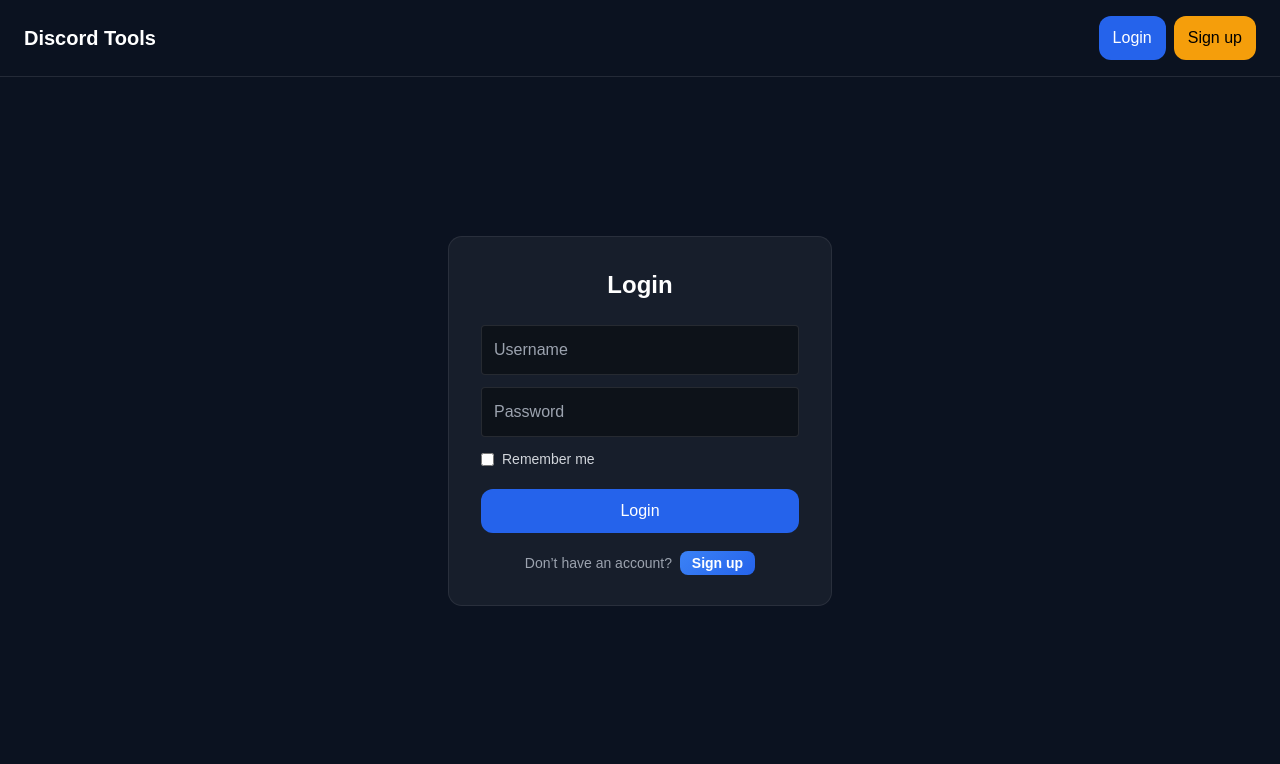
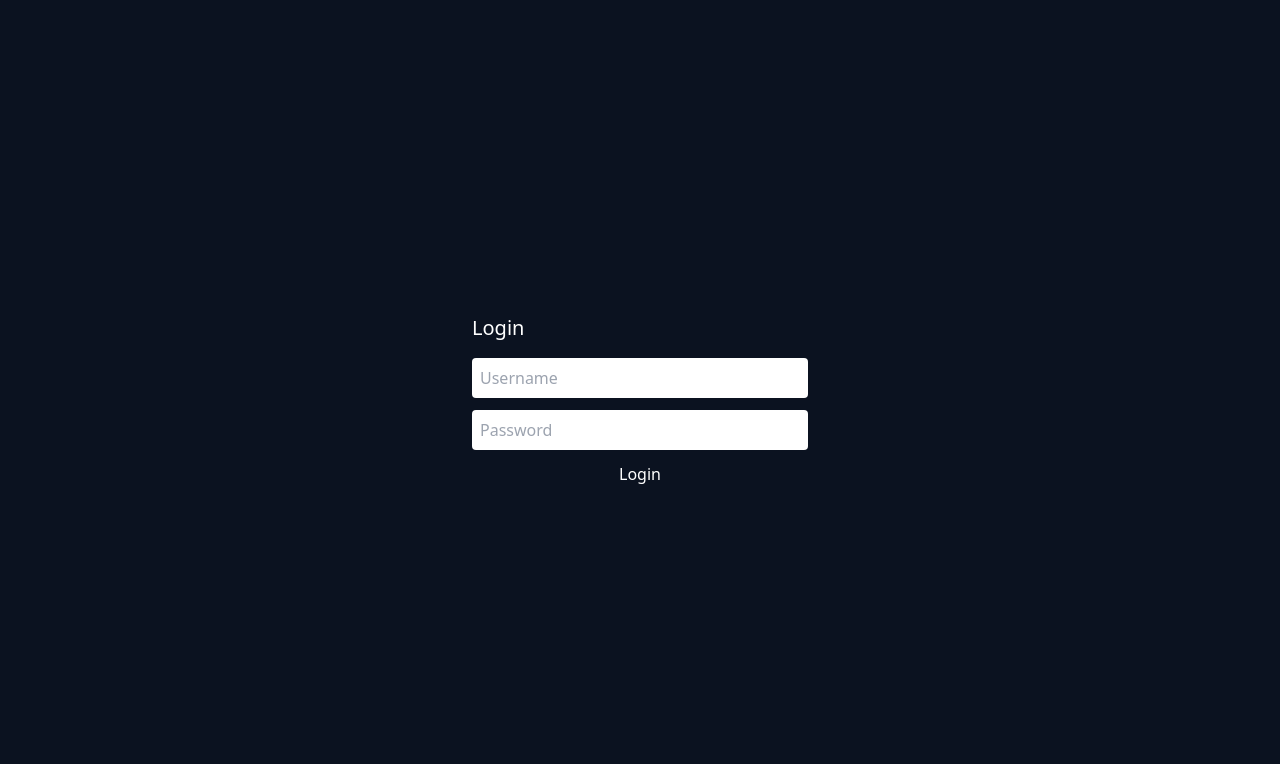
Before and after one commit to veskerlakq/Discord-Tools, a Flask app: page /login in a window 1280 px wide. Shown: the top 764 px of the page. Run offline with Flask 3, Linux system fonts and the light colour scheme; some libraries are stand-ins or nearby versions.

Commit message:
Update login.html

```diff
--- a/FlaskProject/templates/login.html
+++ b/FlaskProject/templates/login.html
@@ -1,48 +1,19 @@
-{% extends "base.html" %}
+{% extends "auth_base.html" %}
 
 {% block content %}
 
-<div class="flex justify-center items-center h-[80vh]">
+<div class="card p-6 w-96">
 
-<form method="POST" class="card p-8 w-96">
+    <h2 class="text-xl mb-4">Login</h2>
 
-    <h2 class="text-2xl font-bold mb-6 text-center">Login</h2>
+    <form method="POST" class="flex flex-col gap-3">
 
-    {% if error %}
-    <div class="bg-red-500/20 border border-red-500 text-red-300 p-2 rounded mb-4">
-        {{ error }}
-    </div>
-    {% endif %}
+        <input name="username" placeholder="Username" class="p-2 text-black rounded">
+        <input name="password" type="password" placeholder="Password" class="p-2 text-black rounded">
 
-    <input name="username"
-           placeholder="Username"
-           class="w-full p-3 mb-3 rounded bg-black/40 border border-white/10">
+        <button class="btn blue">Login</button>
 
-    <input name="password"
-           type="password"
-           placeholder="Password"
-           class="w-full p-3 mb-3 rounded bg-black/40 border border-white/10">
-
-    <!-- REMEMBER ME -->
-    <label class="flex items-center gap-2 text-sm text-gray-300 mb-5">
-        <input type="checkbox" name="remember">
-        Remember me
-    </label>
-
-    <button class="btn blue w-full justify-center">
-        Login
-    </button>
-
-    <div class="text-center mt-5 text-gray-400 text-sm">
-        Don’t have an account?
-        <a href="/register"
-           class="ml-1 px-3 py-1 rounded-lg text-white font-bold"
-           style="background: linear-gradient(135deg,#3b82f6,#2563eb);">
-            Sign up
-        </a>
-    </div>
-
-</form>
+    </form>
 
 </div>
 
```
